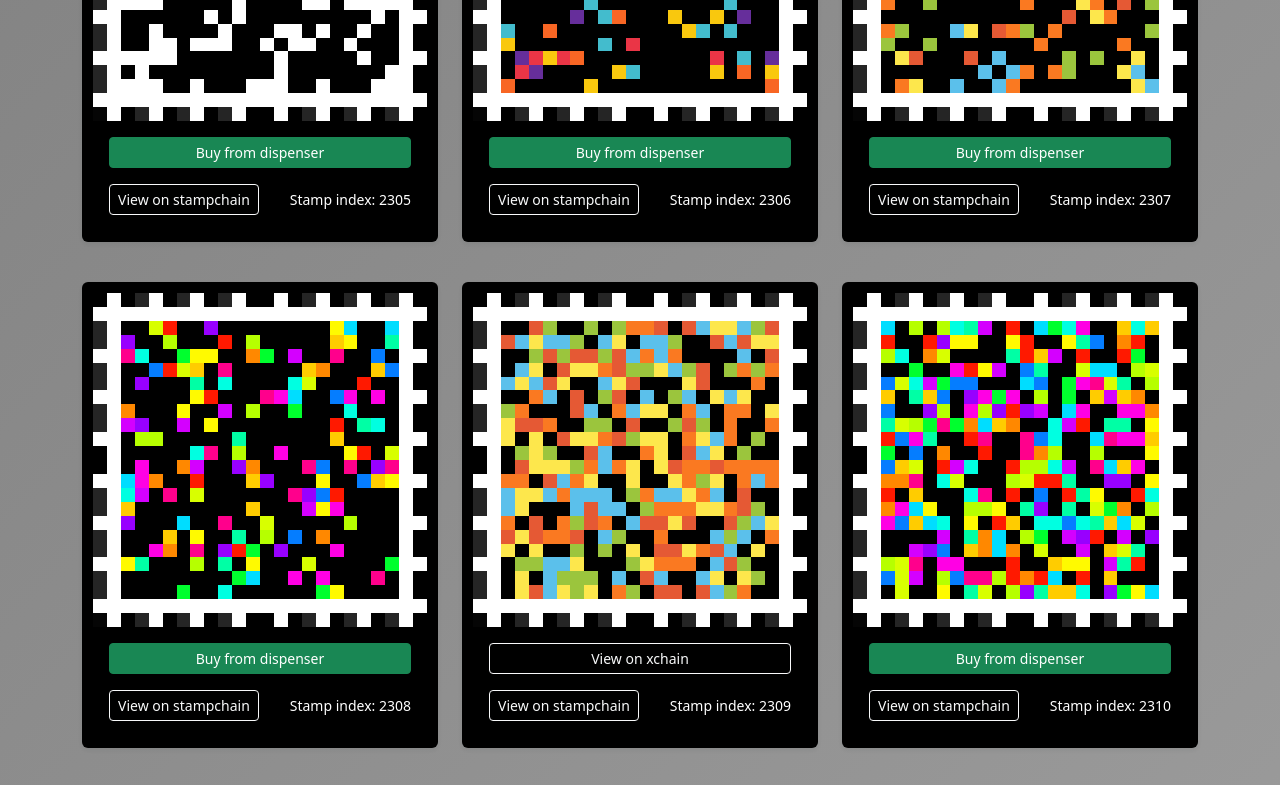
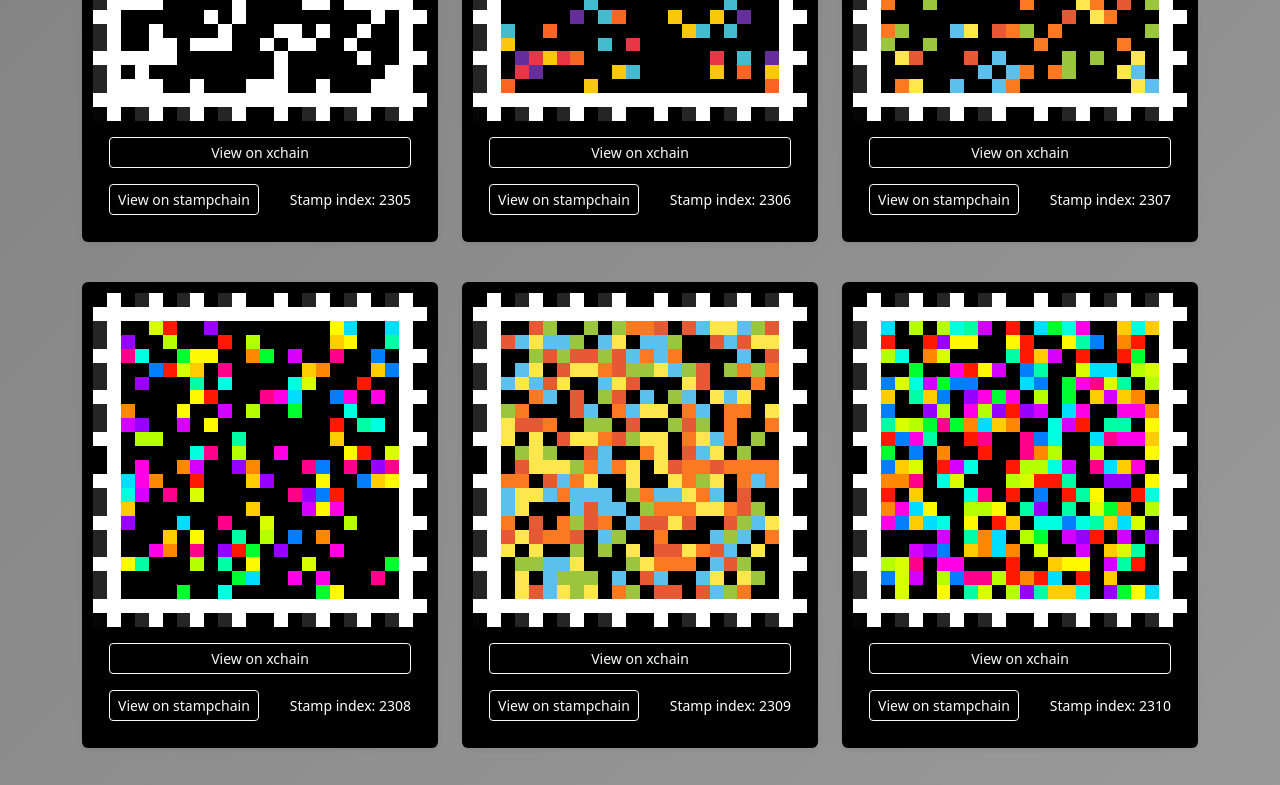
Before and after one commit to crypt0biwan/PixelStamps, a plain HTML site: page index.html in a window 1280 px wide. Shown: the part 3060-3845 px from the top of the page. Drawn offline with Linux system fonts and the light colour scheme.

Commit message:
all sold out 😳🙏

```diff
--- a/index.html
+++ b/index.html
@@ -154,26 +154,22 @@
                 {
                     asset: 'A12253769795084384000',
                     tx_hash: '7332176427ae204d67d5d82bf42fe7f6b4560a250b903fd6c05b82eb99751c5d',
-                    stamp: 2305,
-                    dispenser: '33aaed6bbf3e81aba82235d1f8ead17b06775ffc56b22e2c5d88e5986ec4e896'
+                    stamp: 2305
                 },
                 {
                     asset: 'A8703675216567439000',
                     tx_hash: '2d818c68ed63c7c79f3d6b6fc5dbcce9a7cb3fcc182fac681a24be8a1e91c072',
-                    stamp: 2306,
-                    dispenser: 'f9e8133c498e089b5dea9e1bd11e29b438fb4a0b273012de2c0768f49d8c6bd6'
+                    stamp: 2306
                 },
                 {
                     asset: 'A14974857133838789000',
                     tx_hash: '69e966cb221329995bed51bd648b929e659db35bc54be8d42e90d2004f099342',
-                    stamp: 2307,
-                    dispenser: '7d5d8d9359ed97b0d29ccf9826a492a040f63cc6bb7da5f9a1874c0ddc36175d'
+                    stamp: 2307
                 },
                 {
                     asset: 'A16662008837627302000',
                     tx_hash: '9fc7451f64f422c1f5e4e0e4933e9f1c61babe4ce54709cd8875940c7f734ae1',
-                    stamp: 2308,
-                    dispenser: 'c19503f214bbbbba00425cb091720d0962aa6a9f344ebf94f95178b50d8d334a'
+                    stamp: 2308
                 },
                 {
                     asset: 'A13228244656616886000',
@@ -183,8 +179,7 @@
                 {
                     asset: 'A13558575002450086000',
                     tx_hash: 'ab97eca020c32edc8a858cda28fafd7eb76e8a9496a7be53e4c2d19189643346',
-                    stamp: 2310,
-                    dispenser: '618bb686d4c6b96feae6ab41c117db32776908a08ae13d78e67808cac17b055f'
+                    stamp: 2310
                 },
                 {
                     asset: 'A7598620212387054000',
@@ -194,8 +189,7 @@
                 {
                     asset: 'A4982466118577345000',
                     tx_hash: 'bba7ec5f50f3b7d2ec02d786a6e769bd741c3785f1b00c0462d41e648910ba37',
-                    stamp: 2312,
-                    dispenser: 'e7a8ca109806c99b3c1f10f2a1fe85561f3070909ca42a9b5f6e2fd5bbec5520'
+                    stamp: 2312
                 },
                 {
                     asset: 'A326147203456451900',
```
